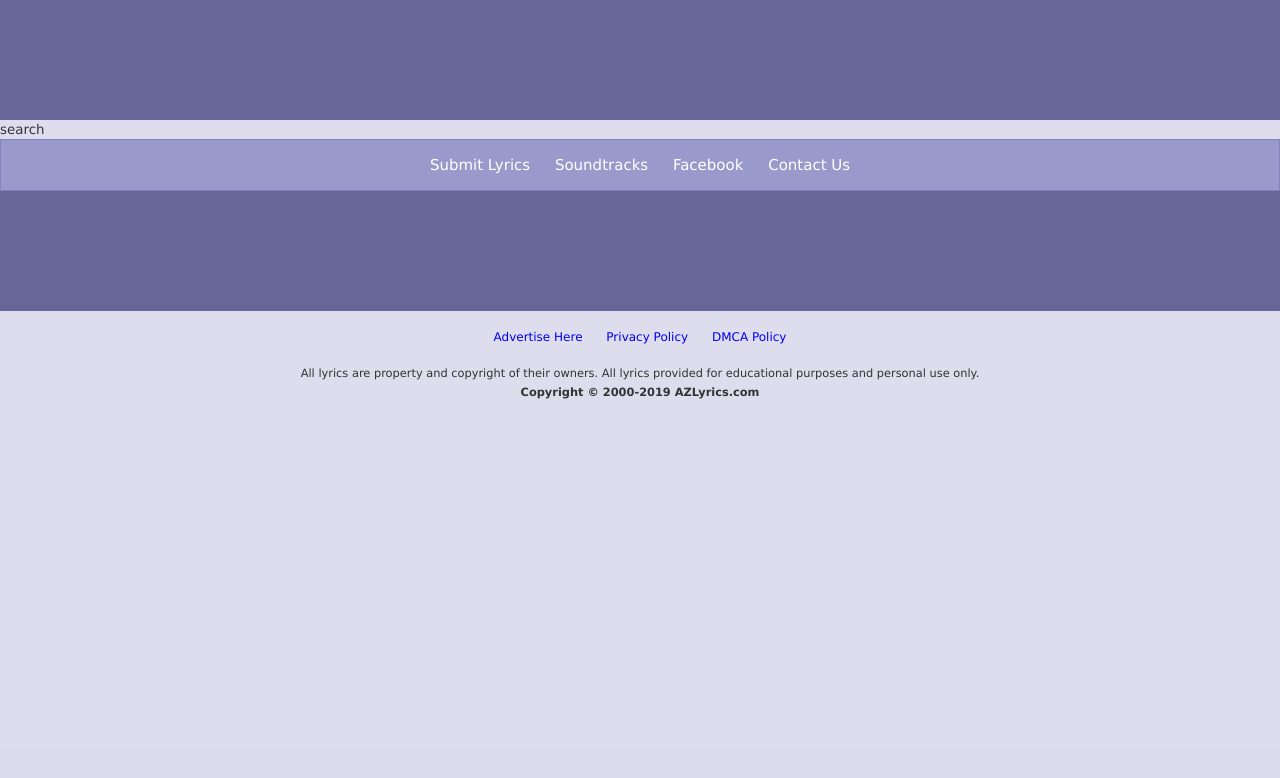
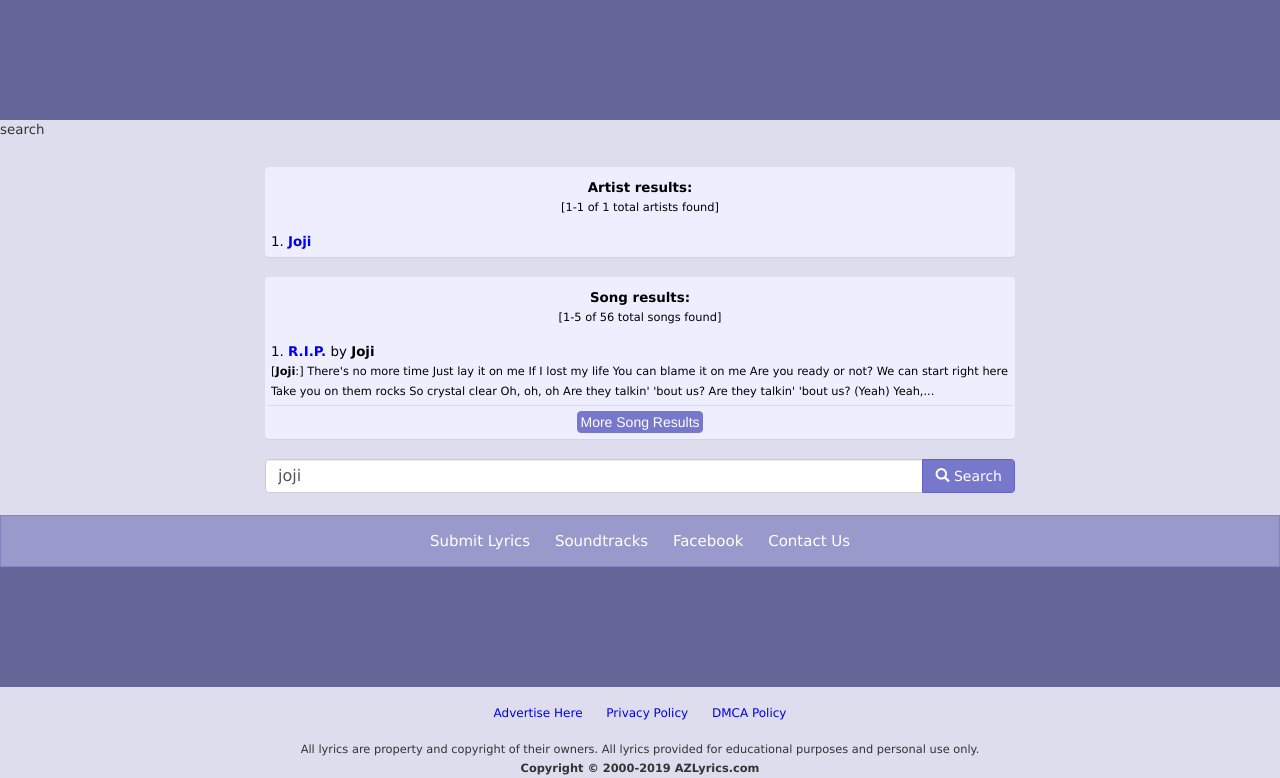
Before and after one commit to pranapramudita/Tubes-Webpro, a CodeIgniter app: page /tubes-webpro/index.php/song/search in a window 1280 px wide. Shown: the part 51-829 px from the top of the page. Before the commit the page ends 450 px from the top, so only its background shows below. Run offline with CodeIgniter, Linux system fonts and the light colour scheme; some libraries are stand-ins or nearby versions.

Commit message:
rapihin page_submit

```diff
--- a/application/views/page_search.php
+++ b/application/views/page_search.php
@@ -1 +1,52 @@
-search
+search<div class="container main-page">
+    <div class="row">
+        <div class="col-xs-12 col-sm-10 col-sm-offset-1 col-md-8 col-md-offset-2 text-center" style="padding-top: 20px;">
+
+            <div class="panel">
+                <div class="panel-heading"><b>Artist results:</b><br><small>[1-1 of 1 total <span class="text-lowercase">Artists</span> found]</small></div>
+                <table class="table table-condensed">
+
+
+            <tr>
+                <td class="text-left visitedlyr">
+                    1. <a href="https://www.azlyrics.com/j/joji.html" target="_blank"><b>Joji</b></a>
+                </td>
+            </tr>
+
+
+                </table>
+            </div>
+
+            <div class="panel">
+                <div class="panel-heading"><b>Song results:</b><br><small>[1-5 of 56 total <span class="text-lowercase">Songs</span> found]</small></div>
+                <table class="table table-condensed">
+
+
+            <tr>
+                <td class="text-left visitedlyr">
+                    1. <a href="https://www.azlyrics.com/lyrics/joji/rip.html" target="_blank"><b>R.I.P.</b></a>  by <b>Joji</b><br>
+                    <small>[<strong>Joji</strong>:] There's no more time Just lay it on me If I lost my life You can blame it on me Are you ready or not? We can start right here Take you on them rocks So crystal clear Oh, oh, oh Are they talkin' 'bout us? Are they talkin' 'bout us? (Yeah) Yeah,...</small>
+                </td>
+            </tr>
+
+            <tr>
+                <td>
+                    <a class="btn btn-share" href="more">More Song Results</a>
+                </td>
+            </tr>
+
+
+                </table>
+            </div>
+
+            <form class="search" method="get" action="" role="search">
+                <div style="margin-bottom:15px" class="input-group">
+                    <input type="text" class="form-control" placeholder="" name="q" value="joji">
+                    <span class="input-group-btn">
+            	  <button class="btn btn-primary" type="submit"><span class="glyphicon glyphicon-search"></span> Search</button>
+          	</span>
+                </div>
+            </form>
+        </div>
+    </div>
+</div>
```
